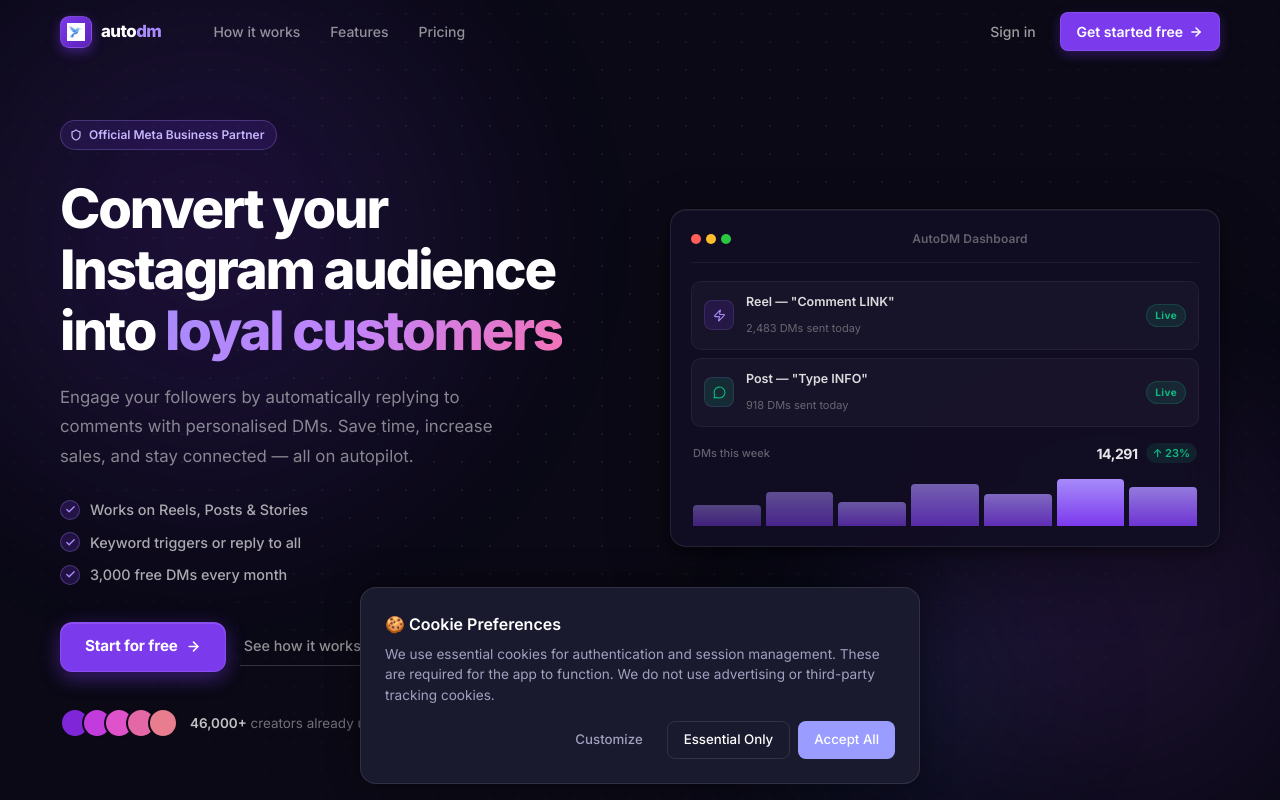
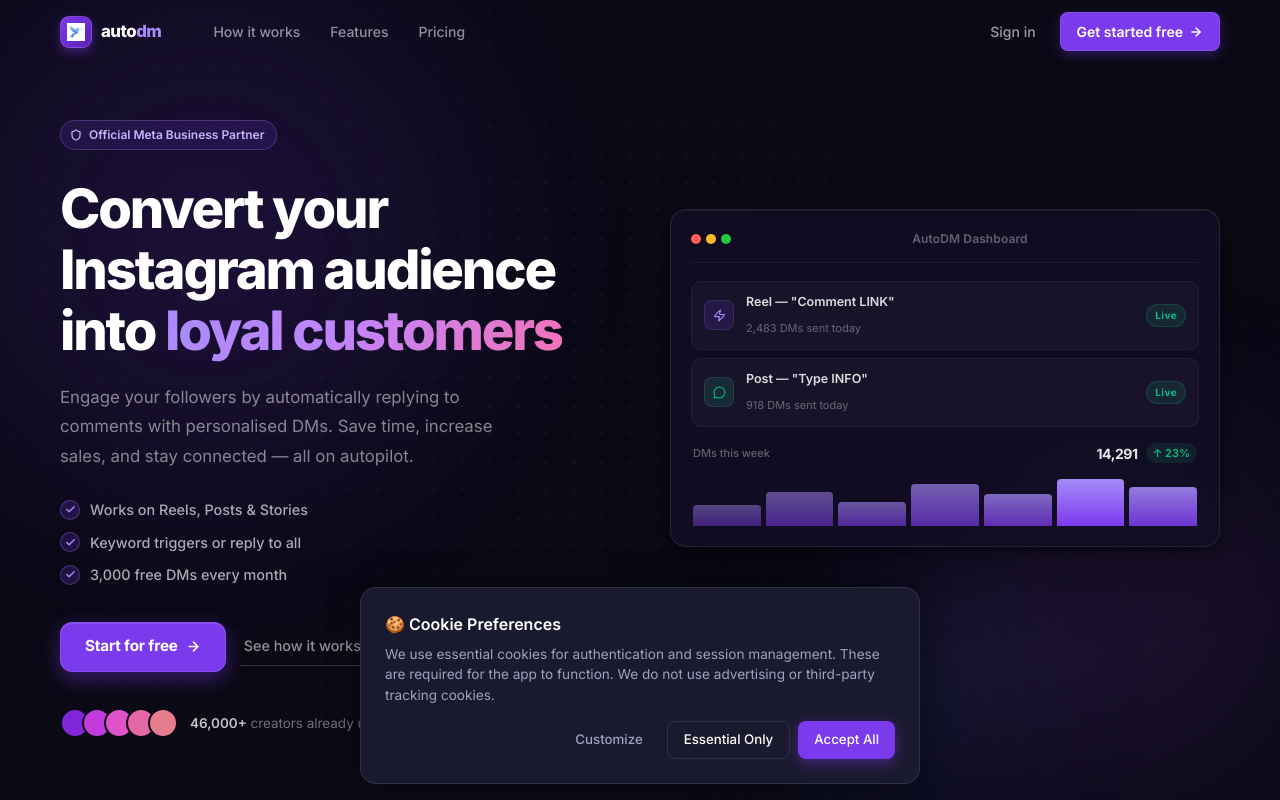
Before and after one commit to pavan511k/InstaReelsLinkAutomator, a Next.js app: page / in a window 1280 px wide. Shown: the top 800 px of the page. Built offline with nearby package versions, Linux system fonts and the light colour scheme.

Commit message:
updated cookie consent css (#11)

```diff
--- a/src/components/CookieConsent/CookieConsent.module.css
+++ b/src/components/CookieConsent/CookieConsent.module.css
@@ -124,12 +124,14 @@
 }
 
 .acceptBtn {
-    background: var(--primary, #6366f1);
+    background: #7C3AED;
     color: #fff;
+    box-shadow: 0 4px 14px rgba(124, 58, 237, 0.45);
 }
 
 .acceptBtn:hover {
-    filter: brightness(1.1);
+    background: #6D28D9;
+    box-shadow: 0 4px 18px rgba(124, 58, 237, 0.6);
 }
 
 .essentialBtn {
```
